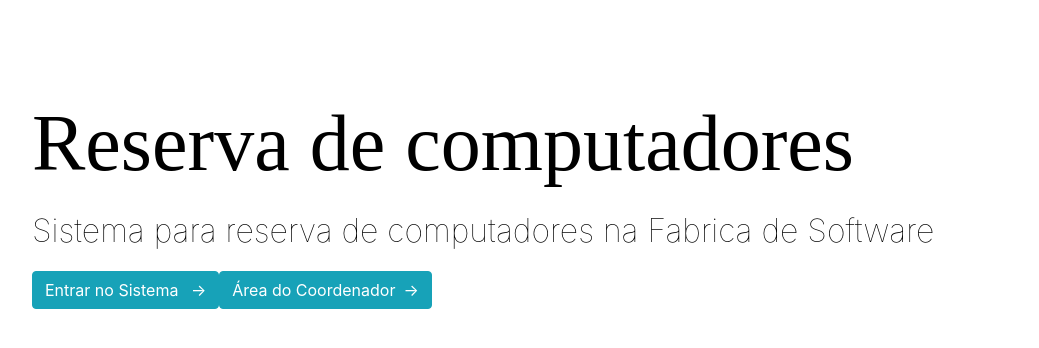
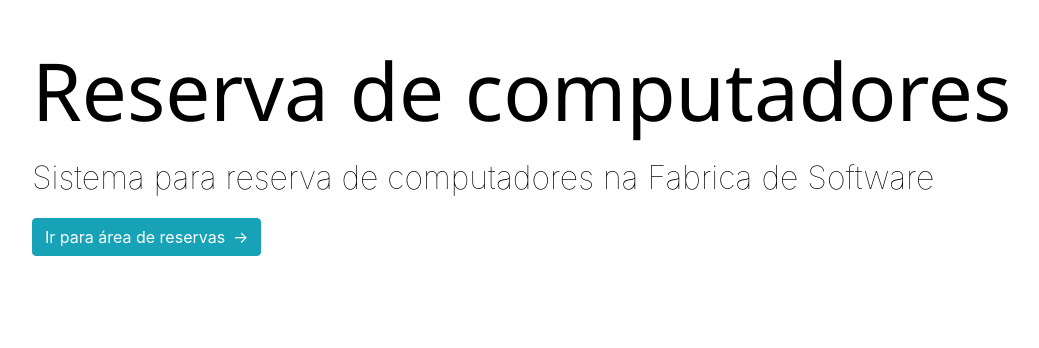
Before and after one commit to ThamiresR/client_projeto, a Nuxt app: page / in a window 1280 px wide. Shown: the part 198-546 px from the top of the page, without its empty margins (96-1135 px from the left). Built offline with nearby package versions, Linux system fonts and the light colour scheme.

Commit message:
cadastro de aluno, projeto e reserva funcionando

```diff
--- a/pages/addAluno.vue
+++ b/pages/addAluno.vue
@@ -4,8 +4,8 @@
             <div class="col-12 text-center my-3">
                 <h3 class="mb-3 display-4 text-uppercase">Adicionar novo aluno</h3>
         </div>
-
-        <div class="col-12 text-center my-3 ">
+        <div class="col-2"></div>
+        <div class="col-8 text-center my-3 ">
             <form @submit.prevent="adicionaAluno">
                 <div class="form-group">
                     <label >Nome</label>
@@ -23,9 +23,10 @@
                     <label>Senha</label>
                     <input type="password" class="form-control" v-model="aluno.senha">
                 </div>
-                <button type="submit" class="btn btn-primary">Entrar</button>
+                <button type="submit" class="btn btn-primary">Adicionar</button>
             </form>
         </div>
+        <div class="col-2"></div>
         </div>
     </main>
 </template>
--- a/pages/addProjeto.vue
+++ b/pages/addProjeto.vue
@@ -4,8 +4,8 @@
             <div class="col-12 text-center my-3">
                 <h2 class="mb-3 display-4 text-uppercase">Adicionar Projeto</h2>
         </div>
-
-        <div class="col-12 text-center my-3 ">
+        <div class="col-2"></div>
+        <div class="col-8 text-center my-3 ">
             <form @submit.prevent="adicionaProjeto">
                 <div class="form-group">
                     <label >Titulo</label>
@@ -33,6 +33,7 @@
                 <button type="submit" class="btn btn-primary">Adicionar</button>
             </form>
         </div>
+        <div class="col-2"></div>
         </div>
     </main>
 </template>
--- a/pages/coordenador.vue
+++ b/pages/coordenador.vue
@@ -16,14 +16,7 @@
                         <div class="table-title">
                             <div class="row">
                                 <div class="col-sm-6"><h2>Horarios reservados</h2></div>
-                                <div class="col-sm-4">
-                                    <div class="search-box">
-                                        <input type="text" class="form-control" v-model="search" placeholder="Pesquisar">
-                                    </div>
-                                </div>
-                                <div class="col-sm-2">
-                                    <b-button title="Limpar filtro" v-b-tooltip.hover @click="limparFiltro">Limpar</b-button>
-                                </div>
+
                             </div>
                         </div>
                         <table class="table table-striped table-hover table-bordered">
@@ -37,7 +30,7 @@
                                 </tr>
                             </thead>
                             <tbody>
-                                <tr v-for="horario in horarios" :key="i">
+                                <tr v-for="horario in horarios" >
                                     <th scope="row">{{ horario.id  }}</th>
                                     <td>{{ horario.data }}</td>
                                     <td>{{listaHorario[horario.horario] }}</td>
@@ -87,19 +80,12 @@ export default {
                 "6": "15:00 às 16:00",
                 "7": "16:00 às 17:00",
             },
-            search:"",
-
         };
     },
     methods:{
-        limparFiltro(){
-            this.search = "";
-        }
-
     }
 }
 </script>
 
 <style>
-
 </style>
--- a/pages/index.vue
+++ b/pages/index.vue
@@ -3,9 +3,7 @@
     <div class="text-box">
       <h1>Reserva de computadores</h1>
       <p class="mt-3">Sistema para reserva de computadores na Fabrica de Software</p>
-      <nuxt-link class="btn btn-outline btn-large btn-info" to="/login">Entrar no Sistema <span class="ml-2">&rarr;</span>
-      </nuxt-link>
-      <nuxt-link class="btn btn-outline btn-large btn-info" to="/coordenador">Área do Coordenador<span class="ml-2">&rarr;</span>
+      <nuxt-link class="btn btn-outline btn-large btn-info" to="/coordenador">Ir para área de reservas<span class="ml-2">&rarr;</span>
       </nuxt-link>
     </div>
   </header>
@@ -31,13 +29,12 @@ header {
 }
 .text-box {
   position: absolute;
-  top: 50%;
+  top: 30%;
   left: 10%;
-  transform: translateY(-50%);
   color: black;
 }
 .text-box h1 {
-  font-family: cursive;
+  font-family:'Segoe UI', Tahoma, Geneva, Verdana, sans-serif;
   font-size: 5rem;
 }
 .text-box p {
--- a/pages/reservar.vue
+++ b/pages/reservar.vue
@@ -4,8 +4,8 @@
             <div class="col-12 text-center my-3">
                 <h3 class="mb-3 display-4 text-uppercase">Reservar Computador</h3>
         </div>
-
-        <div class="col-12 text-center my-3 ">
+        <div class="col-2"></div>
+        <div class="col-8 text-center my-3 ">
             <form @submit.prevent="adicionaReserva">
                 <div class="form-group">
                     <label >Data</label>
@@ -39,6 +39,7 @@
                 <button type="submit" class="btn btn-primary">Adicionar</button>
             </form>
         </div>
+        <div class="col-2"></div>
         </div>
     </main>
 </template>
```
Lines whose indentation alone changed are shown as unchanged.
